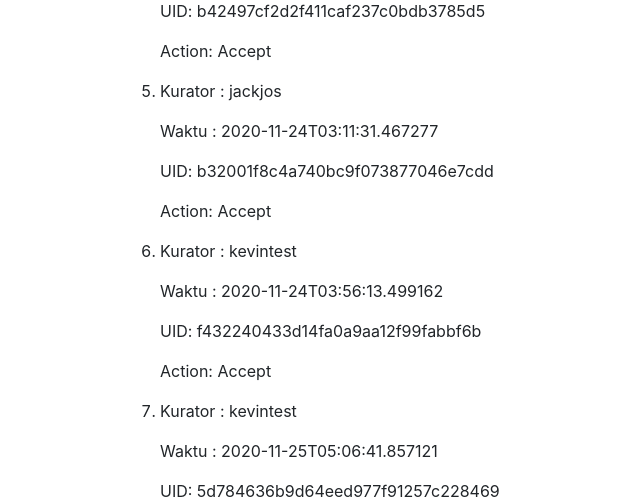
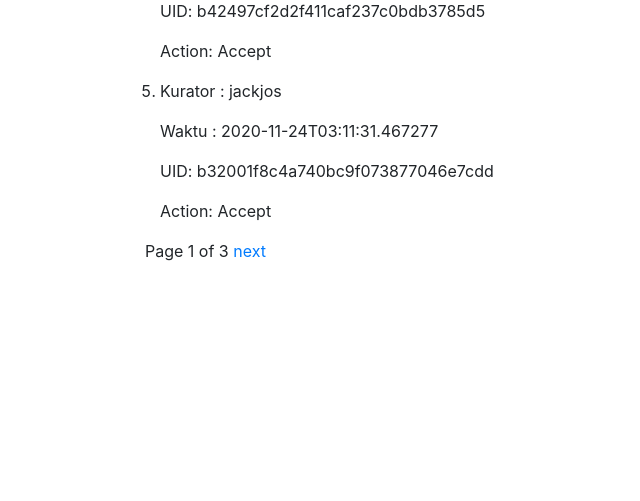
Before and after one commit to imkei96/kurasi_admin, a Django app: page /admin_page/log in a window 1280 px wide. Shown: the part 873-1374 px from the top of the page, without its empty margins (145-785 px from the left). After the commit the page ends 1134 px from the top, so only its background shows below. Run offline with Django 3.2, Linux system fonts and the light colour scheme; a user stored in the database is signed in; some libraries are stand-ins or nearby versions.

Commit message:
paging basic

```diff
--- a/admin_page/templates/admin_page/historylog.html
+++ b/admin_page/templates/admin_page/historylog.html
@@ -14,7 +14,15 @@
       </li>
       {% endfor %}
     </ol>
-
+    {% if log.paginator.num_pages > 1 %}
+      {% if log.has_previous %}
+        <a href="?page={{ log.previous_page_number }}">previous</a>
+      {% endif %}
+      <span>Page {{ log.number }} of {{ log.paginator.num_pages }}</span>
+      {% if log.has_next %}
+        <a href="?page={{ log.next_page_number }}">next</a>
+      {% endif %}
+    {% endif %}
   </div>
 
 
--- a/admin_page/views.py
+++ b/admin_page/views.py
@@ -5,6 +5,7 @@ from django.views import generic
 from neomodel import config
 from django.contrib.auth.decorators import login_required
 from django.contrib import messages
+from django.core.paginator import Paginator
 
 from .utils import change_parents, writetolog, readlog, update_database
 from .models import DBM, ID, Nama, Email, Judul, Kelas, Pelajaran, Kategori, Link
@@ -53,11 +54,19 @@ def get_list(request):
     db = DBM.nodes.get(site="NonCurated")
     uid_list = db.uid.all()
 
+    paginator = Paginator(uid_list, 5)
+    page = request.GET.get('page')
+    uid_list = paginator.get_page(page)
+
     context = {
         'dbm_List': db_list,
         'uid_list': uid_list,
     }
     get_base_context(context)
+
+    # print("UID list page done:")
+    # print(uid_list)
+
     return render(request, 'admin_page/data.html', context=context)
 
 @login_required
@@ -128,12 +137,26 @@ def curated_list(request):
     db_list = DBM.nodes.all()
     db = DBM.nodes.get(site="Curated")
     uid_list = db.uid.all()
+    # print("DB list: ")
+    # print(db_list)
+    # print("UID list:")
+    # print(uid_list)
+
+
+    paginator = Paginator(uid_list, 5)
+    page = request.GET.get('page')
+    uid_list = paginator.get_page(page)
+
 
     context = {
         'dbm_List': db_list,
         'uid_list': uid_list,
     }
+    # print("UID list page done:")
+    # print(uid_list)
+
     get_base_context(context)
+
     return render(request, 'admin_page/data_curated.html', context=context)
 
 @login_required
@@ -172,8 +195,14 @@ def accept(request, user, uid):
 
 @login_required
 def historylog(request):
+
+    log = readlog()
+    paginator = Paginator( log, 5)
+    page = request.GET.get('page')
+    log = paginator.get_page(page)
+
     context = {
-        'log' : readlog()
+        'log' : log
     }
     get_base_context(context)
     # log = readlog()
```
Also changed, not shown: admin_page/templates/admin_page/data.html (+9 -1 lines), admin_page/templates/admin_page/data_curated.html (+9 -0 lines).
